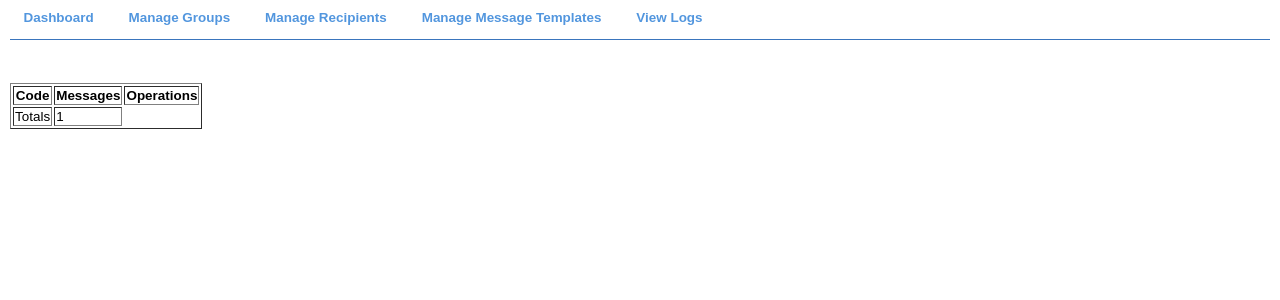
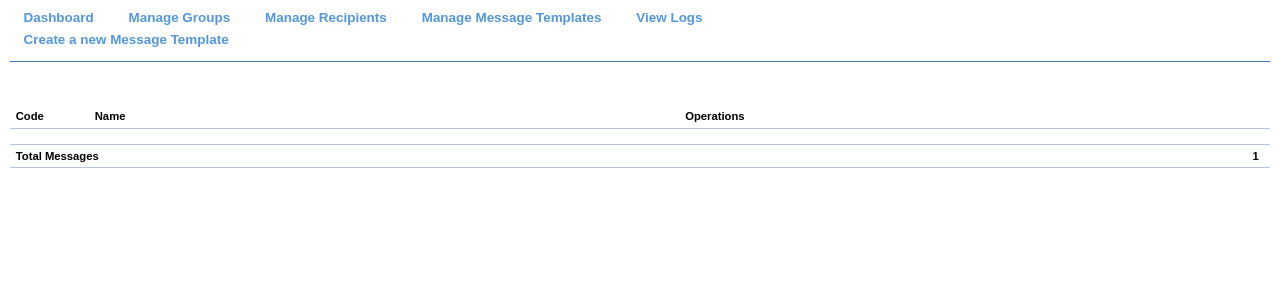
Before and after one commit to ahsq81/Alerts, a Django app: template apps/groupmessaging/templates/messages.html in a window 1280 px wide. Shown: the part 48-348 px from the top of the page. Run offline with Django 3.2, Linux system fonts and the light colour scheme; the template is opened without the code that fills it: most values are stand-ins (such as "Sample title", 1, 10 or a date in 2020); lists and menus that the app fills with data are empty.

Commit message:
Modifications on Templates

```diff
--- a/apps/groupmessaging/templates/messages.html
+++ b/apps/groupmessaging/templates/messages.html
@@ -2,28 +2,54 @@
 
 {% block title %}Messages{% endblock %}
 
+{% block submenu %}
+<ul><li><a href="{% url messages_add %}">Create a new Message Template</a></li></ul>
+{% endblock %}
+
 {% block content %}
 <br>
 <br>
-<table border="1">
-<tr>
-<th>Code</th>
-<th>Messages</th>
-<th>Operations</th>
-</tr>
+<TABLE class='list'>
+    <colgroup>
+    <col class='number' />
+    <col class='name' />
+    <col class='name' />
+    </colgroup>
+<tr class='secondRow doNotFilter'>
+    <th class='name'>Code</th>
+    <th class='name'>Name</th>
+    <th class='name'>Operations</th>
+<tbody>
 {% for message in messages %}
 <tr>
 <td>{{ message.code }}</td>
 <td>{{ message.name }}</td>
 <td>
-    <a  href="{% url messages_add %}">[ Add ]</a>
     <a  href="{% url messages_form message.id %}">[ Edit ]</a>
     <a href="{% url messages_delete message.id %}">[ Delete ]</a>
 </td>
 </tr>
 {% endfor %}
-<tr>
-<td>Totals</td> <td>{{ count }}</td>
+</tbody>
+</table>
+
+<table class='list'>
+    <colgroup>
+    <col class='name' />
+    <col class='number' />
+    </colgroup>
+<tr class='secondRow doNotFilter'>
+    <th class='name'></th>
+    <th class='number'></th>
 </tr>
-</table>
+<br>
+<table class='list'>
+    <colgroup>
+    <col class='name' />
+    <col class='number' />
+    </colgroup>
+<tr class='secondRow doNotFilter'>
+    <th class='name'>Total Messages</th>
+    <th class='number'>{{ count }}</th>
+</tr>
 {% endblock %}
```
